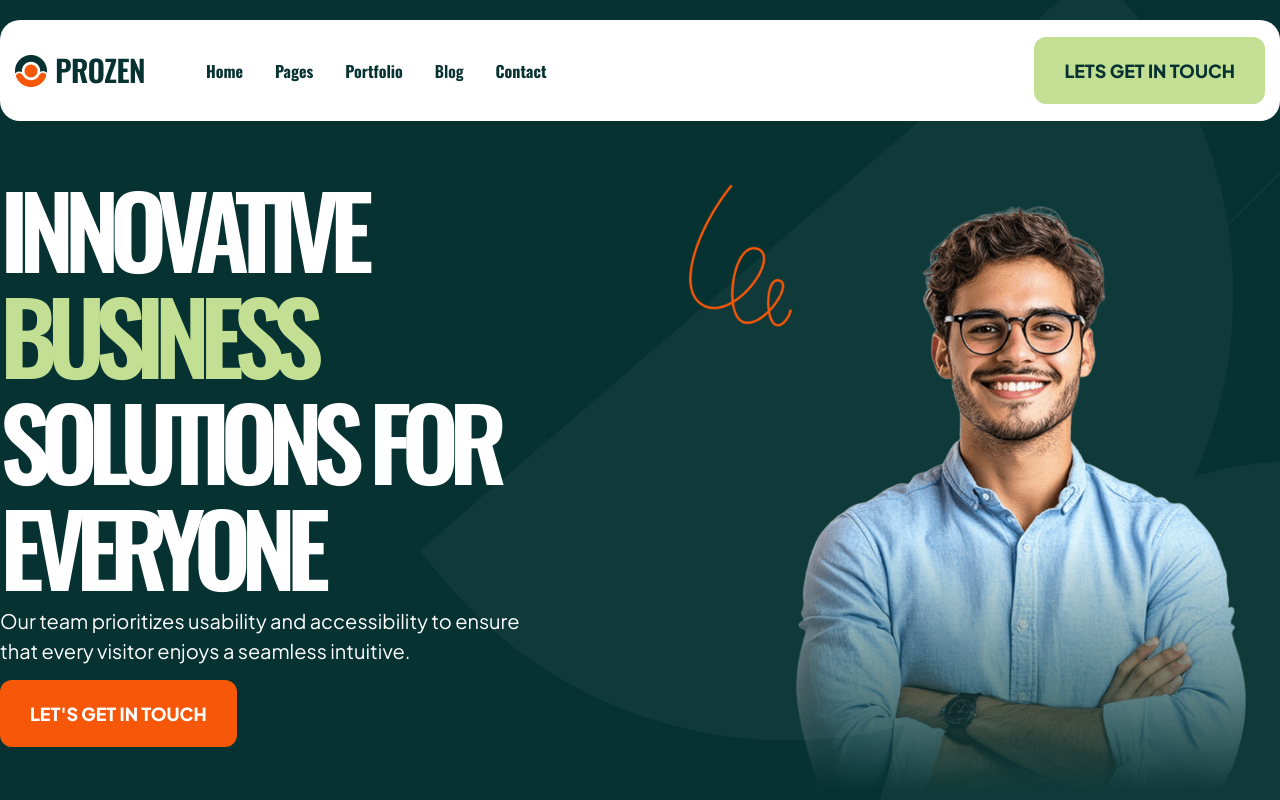
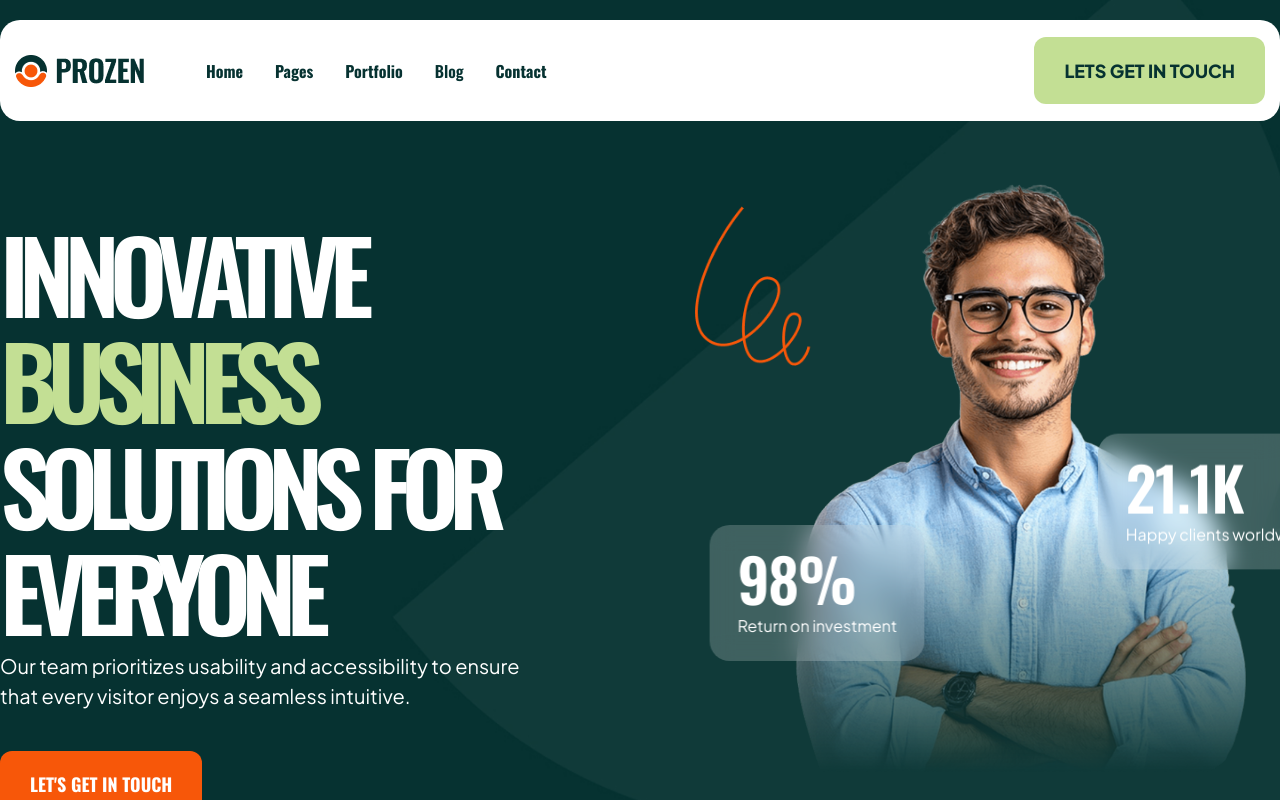
Before and after one commit to shoumen-shomu/prozen, a Next.js app: page / in a window 1280 px wide. Shown: the top 800 px of the page. Built offline with nearby package versions, Linux system fonts and the light colour scheme.

Commit message:
Floating animation Done on Banner

```diff
--- a/app/_components/Banner.jsx
+++ b/app/_components/Banner.jsx
@@ -1,17 +1,19 @@
+"use client";
 import React from "react";
 import Container from "./Container";
 import Flex from "./Flex";
 import Button from "./Button";
 import Image from "next/image";
+import { motion } from "framer-motion";
 
 const Banner = () => {
   return (
     <>
       <section id="bannerPart">
-        <div className="bg-[url('/bannerBg.png')] bg-cover bg-center bg-no-repeat pt-30">
+        <div className="bg-[url('/bannerBg.png')] bg-cover bg-center bg-no-repeat pt-35 pb-20">
           <Container>
             <Flex className={"gap-40.25"}>
-              <div className="">
+              <div className="pt-20">
                 <h1 className="font-oswald font-semibold text-[100px] text-[#FFFFFF] leading-26.5 uppercase w-150 tracking-[-10px]">
                   Innovative{" "}
                   <span className="text-[#C3DF94] uppercase">business</span>{" "}
@@ -23,13 +25,46 @@ const Banner = () => {
                 </p>
                 <Button
                   className={
-                    "inline-block bg-[#F75709] font-jakarta font-extrabold text-[18px] text-white uppercase mt-3.5 cursor-pointer"
+                    "inline-block bg-[#F75709] font-oswald font-extrabold text-[18px] text-white uppercase mt-10 cursor-pointer"
                   }
                   btntext={"Let's Get in Touch"}
                 />
               </div>
-              <div className="">
+              <div className="relative">
                 <Image src="/bannerimg.png" alt="" width={688} height={904} />
+                <motion.div
+                  animate={{ translateX: [0, -20, 0] }}
+                  transition={{
+                    duration: 4,
+                    repeat: Infinity,
+                    ease: "easeInOut",
+                  }}
+                  className="py-5 px-7 bg-white/20 backdrop-blur-md rounded-[20px] inline-block absolute bottom-30 -left-10"
+                >
+                  <h2 className="font-oswald font-semibold text-[60px] text-white leading-16.5 tracking-[-1.2px]">
+                    98%
+                  </h2>
+                  <p className="font-jakarta font-normal text-[16px] text-white leading-7.5">
+                    Return on investment
+                  </p>
+                </motion.div>
+                <motion.div
+                  animate={{ translateY: [0, -20, 0] }}
+                  transition={{
+                    duration: 4,
+                    repeat: Infinity,
+                    ease: "easeInOut",
+
+                  }}
+                  className="py-5 px-7 bg-white/20 backdrop-blur-md rounded-[20px] inline-block absolute bottom-50 -right-15"
+                >
+                  <h3 className="font-oswald font-semibold text-[60px] text-white leading-16.5 tracking-[-1.2px]">
+                    21.1K
+                  </h3>
+                  <p className="font-jakarta font-normal text-[16px] text-white leading-7.5">
+                    Happy clients worldwide
+                  </p>
+                </motion.div>
               </div>
             </Flex>
           </Container>
--- a/package.json
+++ b/package.json
@@ -8,6 +8,7 @@
     "start": "next start"
   },
   "dependencies": {
+    "framer-motion": "^12.34.3",
     "next": "16.1.6",
     "react": "19.2.3",
     "react-dom": "19.2.3",
```
Also changed, not shown: app/globals.css (line endings or trailing spaces), public/bannerimg.png, 1 other file (tests, documents, lock files or other folders).
